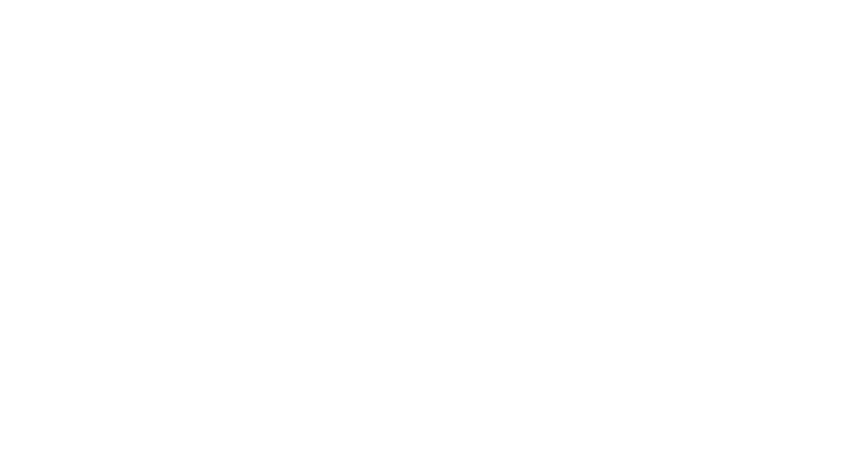
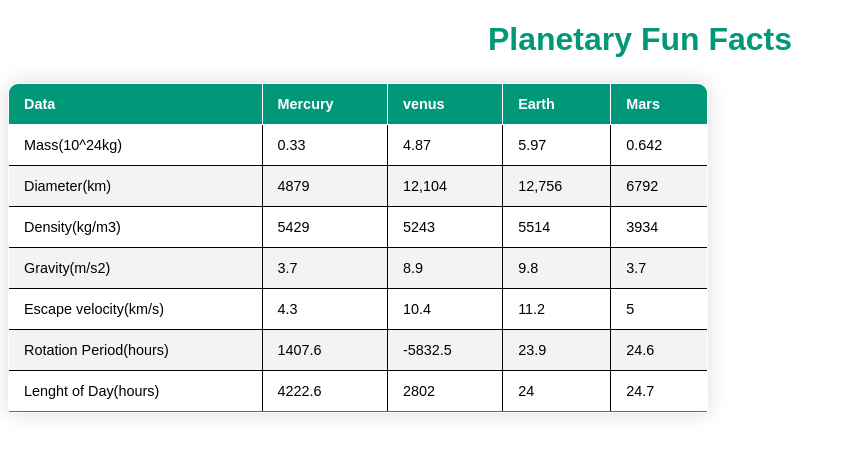
Before and after one commit to Pespino22/Lab-5, a plain HTML site: page index.html in a window 1280 px wide. Shown: the whole page, without its empty margins (0-850 px from the left). Drawn offline with Linux system fonts and the light colour scheme.

Commit message:
adding css

```diff
--- /dev/null
+++ b/css/style.css
@@ -0,0 +1,52 @@
+* {
+
+    font-family: sans-serif;
+}
+
+.content-table {
+    border-collapse: collapse;
+    margin: 25px 0;
+    font-size: 0.9em;
+    min-width: 700px;
+    border-radius: 10px 10px 0 0;
+    overflow: hidden;
+    box-shadow: 0 0 20px rgba(0, 0, 0, 0.15);
+}
+
+.content-table thead tr {
+    background-color: #009879;
+    color: #ffffff;
+    text-align: left;
+    font-weight: bold;
+}
+
+.content-table th,
+.content-table td {
+    padding: 12px 15px;
+}
+
+.content-table tbody tr {
+    border-bottom: 1px solid #dddddd;
+}
+
+.content-table tbody tr:nth-of-type(even) {
+    background-color: #f3f3f3;
+}
+
+.content-table tbody tr:last-of-type {
+    border-bottom: 2px solid #009879;
+}
+
+.content-table tbody tr.active-row {
+    font-weight: bold;
+    color: #009879;
+}
+h1{
+    text-align: center;
+    font-weight: bold;
+    color: #009879;
+ }
+
+ table, th, td {
+    border: 1px solid;
+  }
--- a/index.html
+++ b/index.html
@@ -2,3 +2,74 @@
 <html lang="en">
 <head>
     <meta charset="UTF-8">
+    <meta http-equiv="X-UA-Compatible" content="IE=edge">
+    <meta name="viewport" content="width=device-width, initial-scale=1.0">
+    <title>planetary facts</title>
+    <link rel="stylesheet" href="css/style.css">
+</head>
+<body>
+    <h1>Planetary Fun Facts </h1>
+    <table class="content-table">
+        <thead>
+          <tr>
+            <th>Data</th>
+            <th>Mercury</th>
+            <th>venus</th>
+            <th>Earth</th>
+            <th>Mars</th>
+          </tr>
+        </thead>
+        <tbody>
+          <tr>
+            <td>Mass(10^24kg)</td>
+            <td>0.33</td>
+            <td>4.87</td>
+            <td>5.97</td>
+            <td>0.642</td>
+          </tr>
+          <tr >
+            <td>Diameter(km)</td>
+            <td>4879</td>
+            <td>12,104</td>
+            <td>12,756</td>
+            <td>6792</td>
+          </tr>
+          <tr>
+            <td>Density(kg/m3)</td>
+            <td>5429</td>
+            <td>5243</td>
+            <td>5514</td>
+            <td>3934</td>
+          </tr>
+          <tr>
+            <td>Gravity(m/s2)</td>
+            <td>3.7</td>
+            <td>8.9</td>
+            <td>9.8</td>
+            <td>3.7</td>
+          </tr>
+          <tr>
+            <td>Escape velocity(km/s)</td>
+            <td>4.3</td>
+            <td>10.4</td>
+            <td>11.2</td>
+            <td>5</td>
+          </tr>
+          <tr>
+            <td>Rotation Period(hours)</td>
+            <td>1407.6</td>
+            <td>-5832.5	</td>
+            <td>23.9</td>
+            <td>24.6</td>
+          </tr>
+          <tr>
+            <td>Lenght of Day(hours)</td>
+            <td>4222.6</td>
+            <td>2802</td>
+            <td>24</td>
+            <td>24.7</td>
+          </tr>
+        </tbody>
+      </table>
+</body>
+</html>
```
